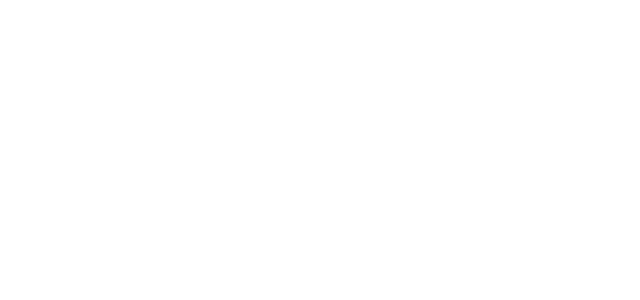
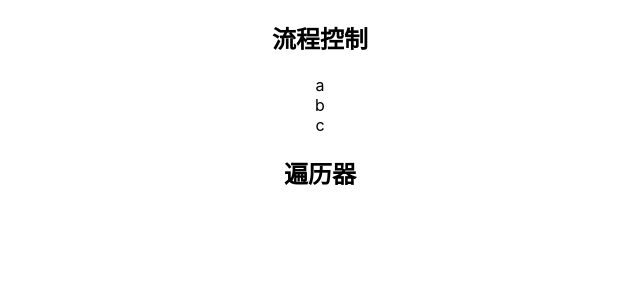
Before and after one commit to nt66/react-daily-new, a React app: page /generater in a window 1280 px wide. Shown: the top 300 px of the page, without its empty margins (320-960 px from the left). Built offline with nearby package versions, Linux system fonts and the light colour scheme.

Commit message:
generator

```diff
--- a/src/App.js
+++ b/src/App.js
@@ -4,6 +4,7 @@
 import RefTest from './pages/ref';
 import ProtalsTest from './pages/protals';
 import Es6Module from './pages/es6module';
+import Generater from './pages/generater';
 import './App.css';
 
 function App() {
@@ -14,6 +15,7 @@
         <Route path='/ref' component={RefTest}/>
         <Route path='/protals' component={ProtalsTest}/>
         <Route path='/es6module' component={Es6Module}/>
+        <Route path='/generater' component={Generater}/>
 		</Router>
     </div>
   );
--- /dev/null
+++ b/src/pages/generater/index.js
@@ -0,0 +1,59 @@
+// generater 示例
+export default ()=>{
+    function* tell(){
+        yield 'a';
+        yield 'b';
+        return 'c';
+    };
+    let k = tell();
+
+    // 对象iterator化
+    let Obj = { a:1,b:2,c:3 };
+    let Ary = [1,2,3,4,5];
+
+    // 方法一
+    function* iterEntries(obj){
+        let keys = Object.keys(obj);
+        for(let i=0;i<keys.length;i++){
+            let key = keys[i];
+            let value = obj[key];
+            yield [key, value]
+        }
+    }
+    for(let item of iterEntries(Obj)){
+        console.log('iterEntries:',item)
+    }
+
+    // 方法二
+    // var iterCollection = {
+    //     items:[],
+    //     *[Symbol.iterator]() {
+    //         for(let i of this.items){
+    //         yield i;
+    //         }
+    //     }
+    // }
+    // iterCollection.items = Obj;
+
+
+
+    // for(let item of iterCollection){
+    // console.log('iterCollection:',item)
+    // }
+
+    return (
+        <>
+            <div>
+                <h2>流程控制</h2>
+                <div>{k.next().value}</div>
+                <div>{k.next().value}</div>
+                <div>{k.next().value}</div>
+                <div>{k.next().value}</div>
+            </div>
+            <div>
+                <h2>遍历器</h2>
+
+            </div>
+        </>
+    )
+}
```
